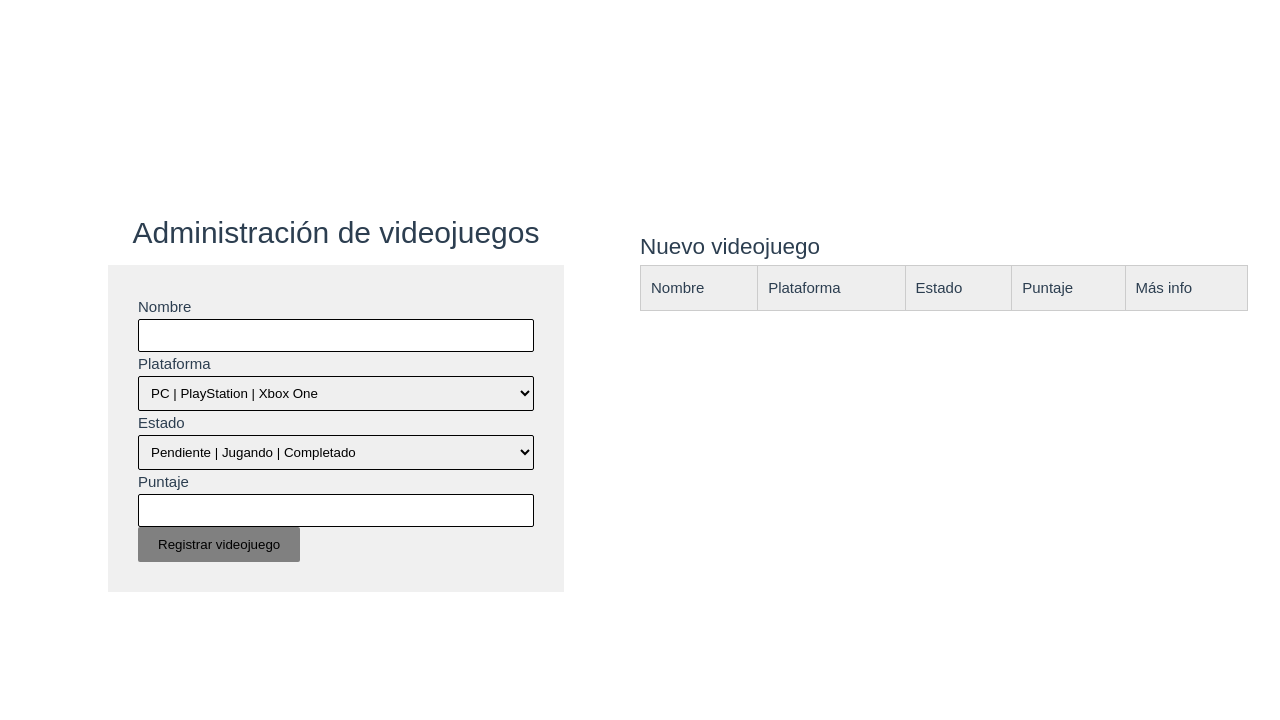
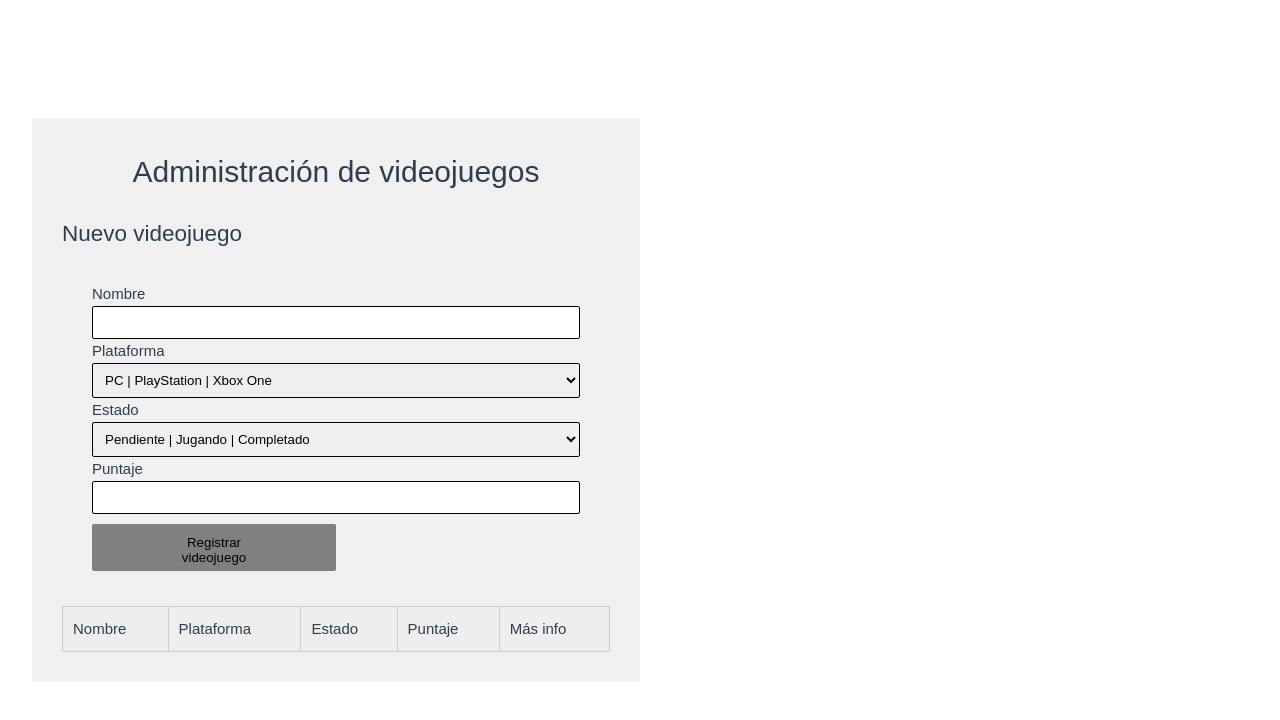
Before and after one commit to luart16/SEGUNDO-PARCIAL, a Vue app: page / in a window 1280 px wide. Shown: the top 720 px of the page. Built offline with nearby package versions, Linux system fonts and the light colour scheme.

Commit message:
modificacion de estilos

```diff
--- a/src/App.vue
+++ b/src/App.vue
@@ -1,10 +1,14 @@
 <template>
-      <h1>Administración de videojuegos</h1>
-      <h2>Nuevo videojuego</h2>
-      <Formulario/>
-      <Tabla @seleccionarJuego="dirigirSeleccion" />
+      <div class="cuerpoPag">
+       <h1>Administración de videojuegos</h1>
+       <h2>Nuevo videojuego</h2>
+       <Formulario/>
+       <Tabla @seleccionarJuego="dirigirSeleccion" />
 
-      <MasInformacionJuego :Juego="videojuegoSeleccionado" />
+       <MasInformacionJuego :Juego="videojuegoSeleccionado" />
+
+      </div>
+
 </template>
 
 <script>
@@ -31,6 +35,16 @@ export default {
 
 </script>
 
-<style scoped>
+<style>
+h1
+{
+text-align: center;
+}
+h2
+{
+margin-top: 20px;
+text-align: left;
+
+}
 
 </style>
--- a/src/components/Formulario.vue
+++ b/src/components/Formulario.vue
@@ -1,5 +1,6 @@
 <template>
   <div class="cuerpoPag">
+    <div class="formulario">
 
           <form @submit.prevent="guardarDatos">
               <label for="nombre">Nombre</label>
@@ -26,10 +27,11 @@
               <input type="number" v-model="puntaje" name="puntaje" id="puntaje" min="1" max="10">
 
               <div class="botonRegistrar">
-                 <button type="submit">Registrar videojuego</button>
+                 <button class="botonRegistrar" type="submit">Registrar videojuego</button>
               </div>
 
           </form>
+        </div>
   </div>
 </template>
 
@@ -76,9 +78,10 @@ background-color: white;
 .cuerpoPag
 {
 background-color: #f0f0f0;
-width: 75%;
+width: 100%;
 margin: auto;
 padding: 30px;
+
 }
 h1
 {
@@ -104,4 +107,18 @@ border-radius: 2px;
 
 }
 
+.botonRegistrar
+{
+    width: 50%;
+    text-align: center;
+    margin-top: 10px;
+    margin-bottom: 5px;
+
+    border: none;
+    background-color: gray;
+    color: black;
+    border-radius: 2px;
+
+}
+
 </style>
--- a/src/components/MasInformacionJuego.vue
+++ b/src/components/MasInformacionJuego.vue
@@ -1,9 +1,9 @@
 <template>
     <div v-if="Juego" class="infoJuego">
-        <p>Nombre {{ Juego.nombre }} </p>
-        <p>Plataforma {{ Juego.plataforma }}</p>
-        <p>Estado {{ Juego.estado }}</p>
-        <p>Puntaje {{ Juego.puntaje }}</p>
+        <p>Nombre: {{ Juego.nombre }} </p>
+        <p>Plataforma: {{ Juego.plataforma }}</p>
+        <p>Estado: {{ Juego.estado }}</p>
+        <p>Puntaje: {{ Juego.puntaje }}</p>
 
     </div>
 </template>
@@ -27,6 +27,7 @@ export default {
     border: black 1px solid;
     padding: 1em;
     margin-top: 1em;
+    background-color: white;
 }
 p
 {
--- a/src/components/Tabla.vue
+++ b/src/components/Tabla.vue
@@ -16,7 +16,7 @@
                     <td>{{ Juego.plataforma }}</td>
                     <td>{{ Juego.estado }}</td>
                     <td>{{ Juego.puntaje }}</td>
-                    <td><button @click="seleccionarJuego(Juego)">Más Info</button></td>
+                    <td><button @click="seleccionarJuego(Juego)">+</button></td>
                 </tr>
             </tbody>
         </table>
@@ -47,11 +47,10 @@ export default {
 
 <style>
 button {
-    padding: 10px 20px;
+
     border: none;
-    background-color: gray;
     color: black;
-    border-radius: 2px;
+
 
 }
 
```
